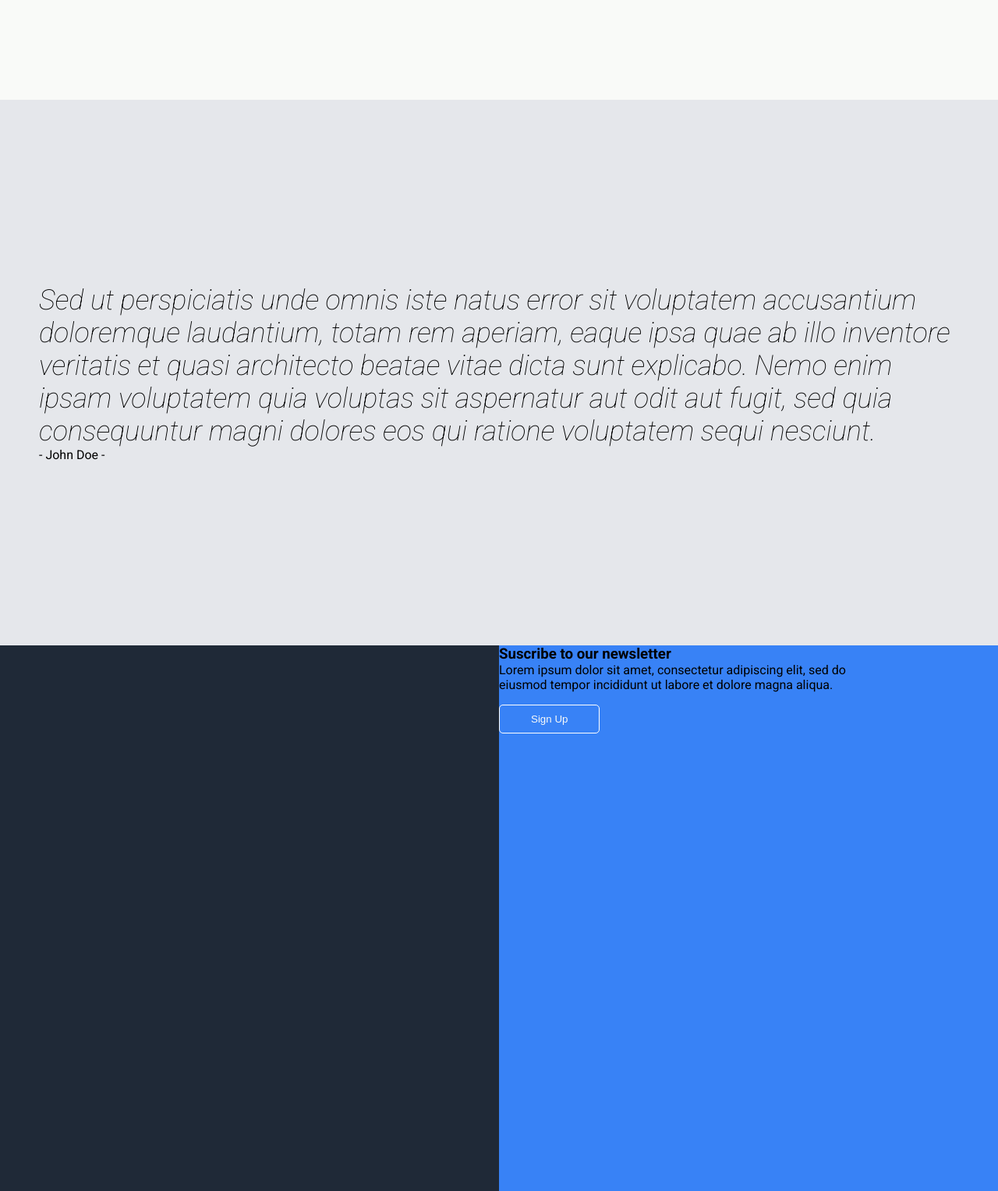
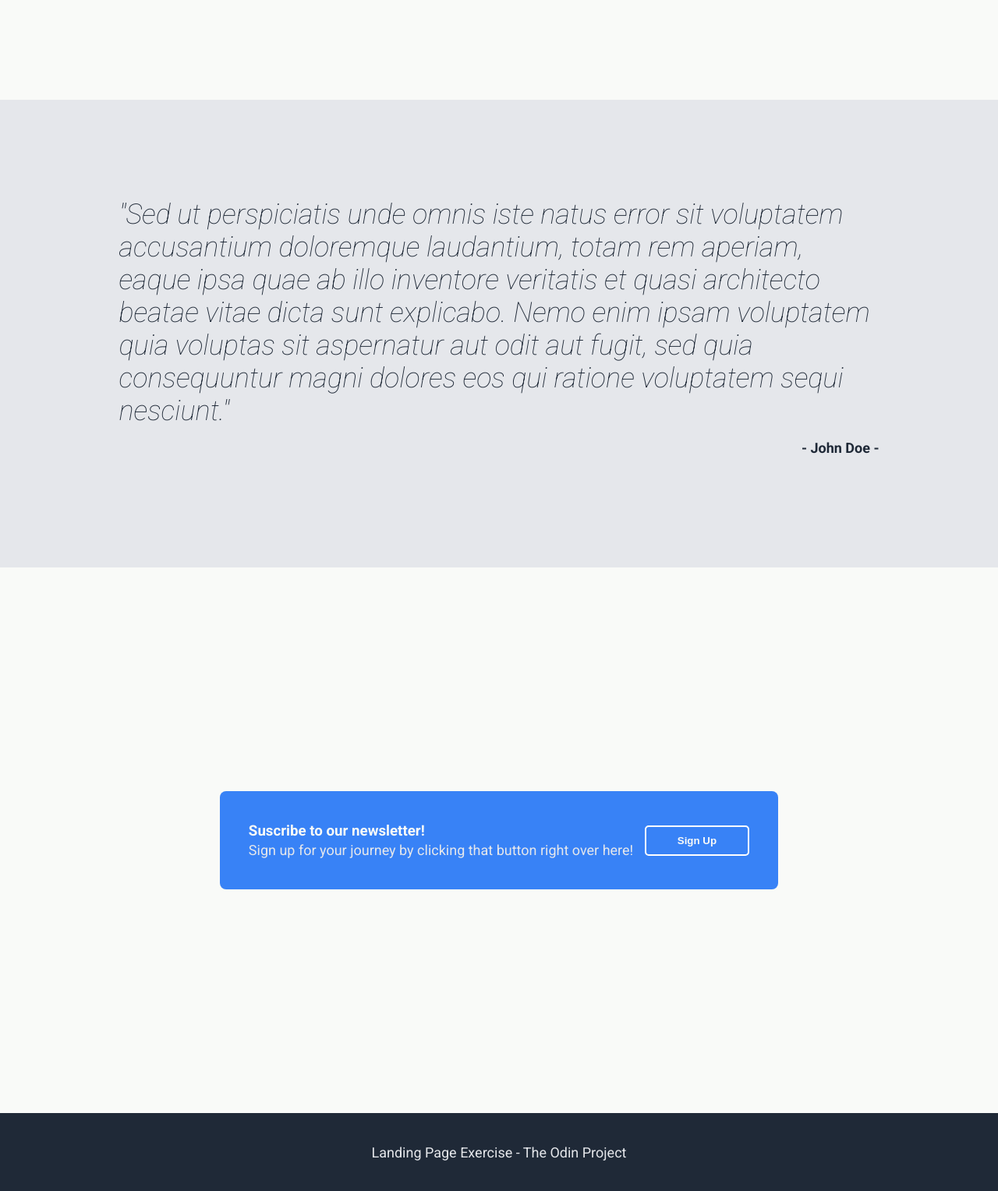
Before and after one commit to DarkPix3l/Landing-Page_TheOdinProject, a plain HTML site: page index.html in a window 1280 px wide. Shown: the part 1272-2800 px from the top of the page at 78% size. Drawn offline with Linux system fonts and the light colour scheme.

Commit message:
Finalized newsletter section, added footer, and enhanced wrapper implementation. Includes minor changes.

```diff
--- a/index.html
+++ b/index.html
@@ -1,3 +1,4 @@
+<!DOCTYPE html>
 <html lang="en">
 <head>
     <meta charset="UTF-8">
@@ -13,21 +14,20 @@
 
         <img src="imgs/anm31_inv.png" alt="our logo" class="logo">
         <ul class="Links">
-            <li><a href="#hero">Link1</a></li>
-            <li><a href="#product">Link2</a></li>
-            <li><a href="#testimonials">Link3</a></li>
+            <li><a href="#hero">Home</a></li>
+            <li><a href="#product">Products</a></li>
+            <li><a href="#testimonials">Testimonials</a></li>
+            <li><a href="#newsletter">Newsletter</a></li>
         </ul>
 
     </header>
     <section id="hero">
-        <div class="helper">
         <div id="call-to-action">
-            <h1>Your <span class="special">Journey</span> Starts Here</h1>
+            <h1>Your <br><span class="special">Journey</span><br>Starts Here</h1>
             <P>Lorem ipsum dolor sit amet, consectetur adipiscing elit, sed do eiusmod tempor incididunt ut labore et dolore magna aliqua. Ut enim ad minim veniam, quis nostrud exercitation ullamco laboris nisi ut aliquip ex ea commodo consequat.</P>
             <button>
                 fdhgvhg
             </button>
-        </div>
         </div>
     </section>
 
@@ -59,24 +59,27 @@
 
     <section id="testimonials">
         <div id="quote">
-            <p class="experience">Sed ut perspiciatis unde omnis iste natus error sit voluptatem accusantium doloremque laudantium, totam rem aperiam, eaque ipsa quae ab illo inventore veritatis et quasi architecto beatae vitae dicta sunt explicabo. Nemo enim ipsam voluptatem quia voluptas sit aspernatur aut odit aut fugit, sed quia consequuntur magni dolores eos qui ratione voluptatem sequi nesciunt.</p>
+            <p class="experience">"Sed ut perspiciatis unde omnis iste natus error sit voluptatem accusantium doloremque laudantium, totam rem aperiam, eaque ipsa quae ab illo inventore veritatis et quasi architecto beatae vitae dicta sunt explicabo. Nemo enim ipsam voluptatem quia voluptas sit aspernatur aut odit aut fugit, sed quia consequuntur magni dolores eos qui ratione voluptatem sequi nesciunt."</p>
             <p class="person">- John Doe -</p>
         </div>
 
     </section>
 
     <section id="newsletter">
-        <div class="moment"></div>
-        <img src="" alt="">
+
         <div id="nl-container">
-
-            <h3>Suscribe to our newsletter</h3>
-            <p>Lorem ipsum dolor sit amet, consectetur adipiscing elit, sed do eiusmod tempor incididunt ut labore et dolore magna aliqua.</p>
+            <div id="paragraph">
+                <h3>Suscribe to our newsletter!</h3>
+                <p>Sign up for your journey by clicking that button right over here!</p>
+            </div>
             <button class="btn2">
                 Sign Up
             </button>
         </div>
     </section>
+    <footer>
+        <p>Landing Page Exercise - The Odin Project</p>
+    </footer>
 
 
 </body>
--- a/style.css
+++ b/style.css
@@ -1,6 +1,13 @@
 /* Background credit:
     Image by LoganArt https://pixabay.com/users/loganart-665411 */
 
+/*
+During the development of this exercise I've asked myself if I should use a div to contain and align all the content in the same way, using a max width and margin auto.
+Of course this already exists and it is called "wrapper"
+Tried to implement the wrapper (was called ".helper"), in another way.
+Instead of using a div as I did previously, I've targeted directly the "section" type selector. Because of "Specificity", we can then customize each section further.
+
+*/
 
 :root {
     /*------ Text AND bg colors------- */
@@ -21,6 +28,7 @@
 
 html {
     scroll-behavior: smooth;
+    scroll-padding-top: 100px;
 }
 
 body {
@@ -54,24 +62,37 @@ h1 {
 
 p {
     text-wrap: balance;
+    font-size: 18px;
 }
 
 header {
     width: 100%;
     height: 100px;
     position: fixed;
-    display: flex;
-    align-items: center;
     justify-content: space-between;
-    background-color: var(--dark-text);
+    /* background-color: var(--dark-text); */
+    background-color: #1f2937a2;
     padding: 0px 100px;
     box-shadow: 0px 3px 5px #000000a4;
 }
 
-.logo{
+.logo {
     max-width: 70px;
 }
 
+.links {
+    font-size: 18px;
+}
+
+section,
+header,
+footer {
+    padding-left: 10vw;
+    padding-right: 10vw;
+    display: flex;
+    align-items: center;
+    flex-wrap: wrap;
+}
 
 /*//////  SECTION  /////// */
 #hero {
@@ -79,21 +100,14 @@ header {
     height: 100vh;
     background: url("./imgs/planet-581239_1920.jpg") no-repeat center;
     background-size: cover;
-    display: flex;
 }
 
 #call-to-action {
-    max-width: 400px;
+    max-width: 500px;
     color: var(--light-text);
 }
 
-.helper {
-    /* background-color: rgba(167, 167, 167, 0.411); */
-    width: var(--maxwidth);
-    margin: auto;
-}
-
-.special{
+.special {
     text-shadow: -2px -2px 12px rgb(0, 247, 255), 0px 3px 5px rgba(0, 35, 36, 0.836);
     font-size: 1.8em;
     line-height: 1;
@@ -113,17 +127,17 @@ button {
 #product {
     min-height: 600px;
     background-color: var(--white-text);
-    padding: 50px;
-    display: flex;
-    flex-direction: row;
     gap: 60px;
     justify-content: center;
-    align-items: center;
+    flex-wrap: wrap;
+    padding-top: 90px;
+    padding-bottom: 90px;
 }
 
 .product-card {
     max-width: 200px;
     text-align: center;
+    flex: 1;
 }
 
 .placeholder {
@@ -132,22 +146,24 @@ button {
     border: 3px solid var(--blue);
     border-radius: 15px;
     margin-bottom: 12px;
+    background-color: var(--light-text);
 }
 
 /*//////  SECTION  /////// */
 
 #testimonials {
-    min-height: 700px;
+    min-height: 600px;
     background-color: var(--light-text);
-    padding: 50px;
     display: flex;
     justify-content: center;
     align-items: center;
-
+    padding-top: 90px;
+    padding-bottom: 90px;
 }
 
 #quote {
-    max-width: var(--maxwidth);
+    max-width: 975px;
+    color: var(--dark-text);
 }
 
 .experience {
@@ -160,23 +176,55 @@ button {
 /*//////  SECTION  /////// */
 #newsletter {
     min-height: 700px;
-    background-color: var(--blue);
+    background-color: var(--white-text);
     display: flex;
-    justify-content: space-between
+    justify-content: center;
 }
 
 #nl-container {
-    width: 50%;
+    padding: 40px 30px;
+    width: 70%;
+    background-color: var(--blue);
+    display: flex;
+    align-items: center;
+    justify-content: space-around;
+    border-radius: 8px;
 }
 
-.moment {
-    background-color: #1F2937;
- /*    height: 100%;
-    width: 50%; */
-    flex: 1;
+/* #nl-container p{
+    text-wrap: wrap;
+} */
+
+#paragraph p {
+    color: var(--light-text);
 }
 
-button.btn2{
-    border: 1px solid white;
+#paragraph h3 {
+    color: var(--white-text);
+    margin-bottom: 3px;
+}
+
+button.btn2 {
+    border: 2px solid white;
     padding: 10px 40px;
+    font-weight: bold;
+    margin: 0;
+    text-wrap: nowrap;
 }
+
+.person {
+    font-weight: bold;
+    line-height: 3;
+    float: inline-end;
+}
+
+footer {
+    height: 100px;
+    background-color: var(--dark-text);
+
+}
+
+footer p {
+    color: var(--light-text);
+    margin: auto;
+}
```
